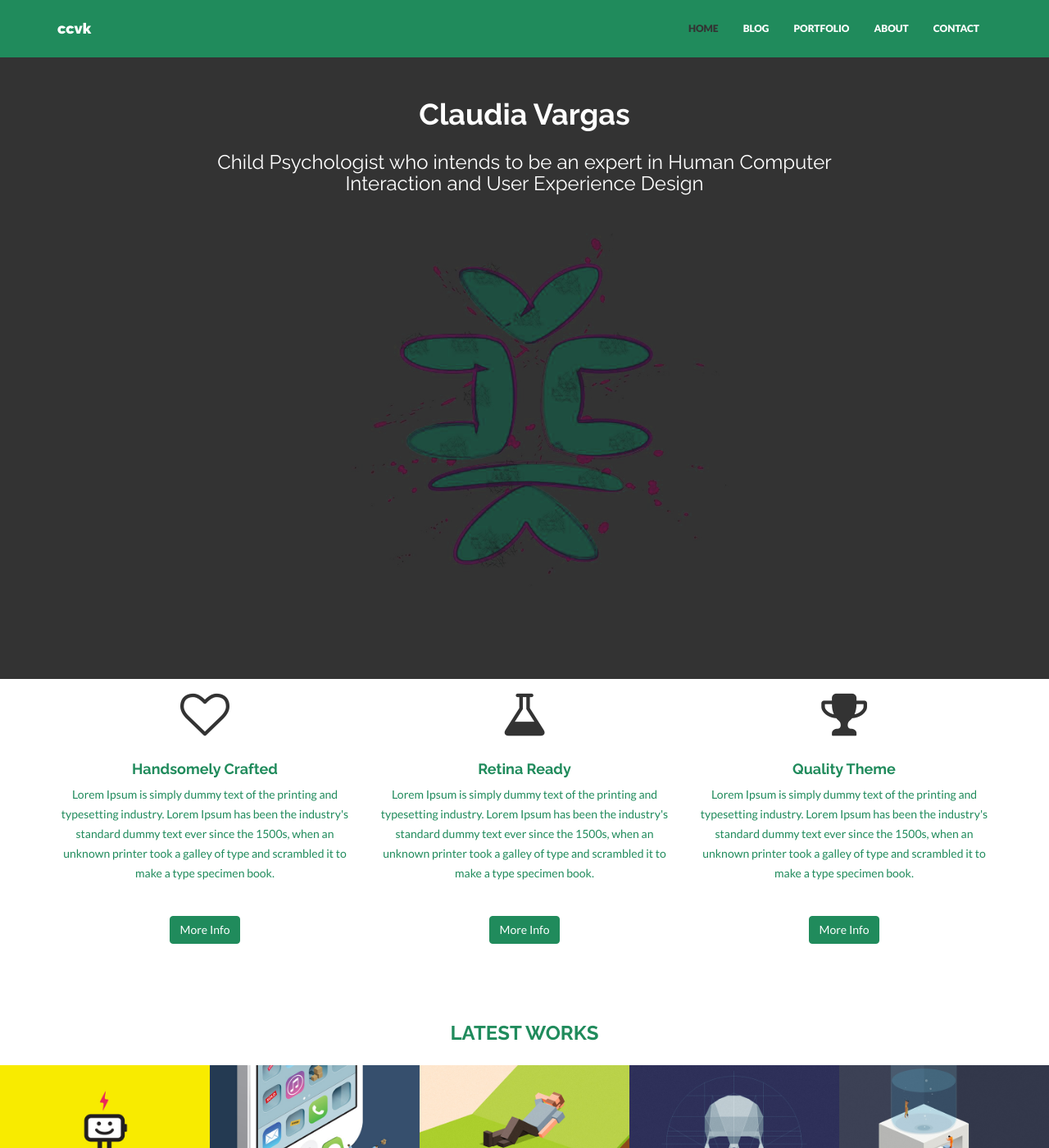
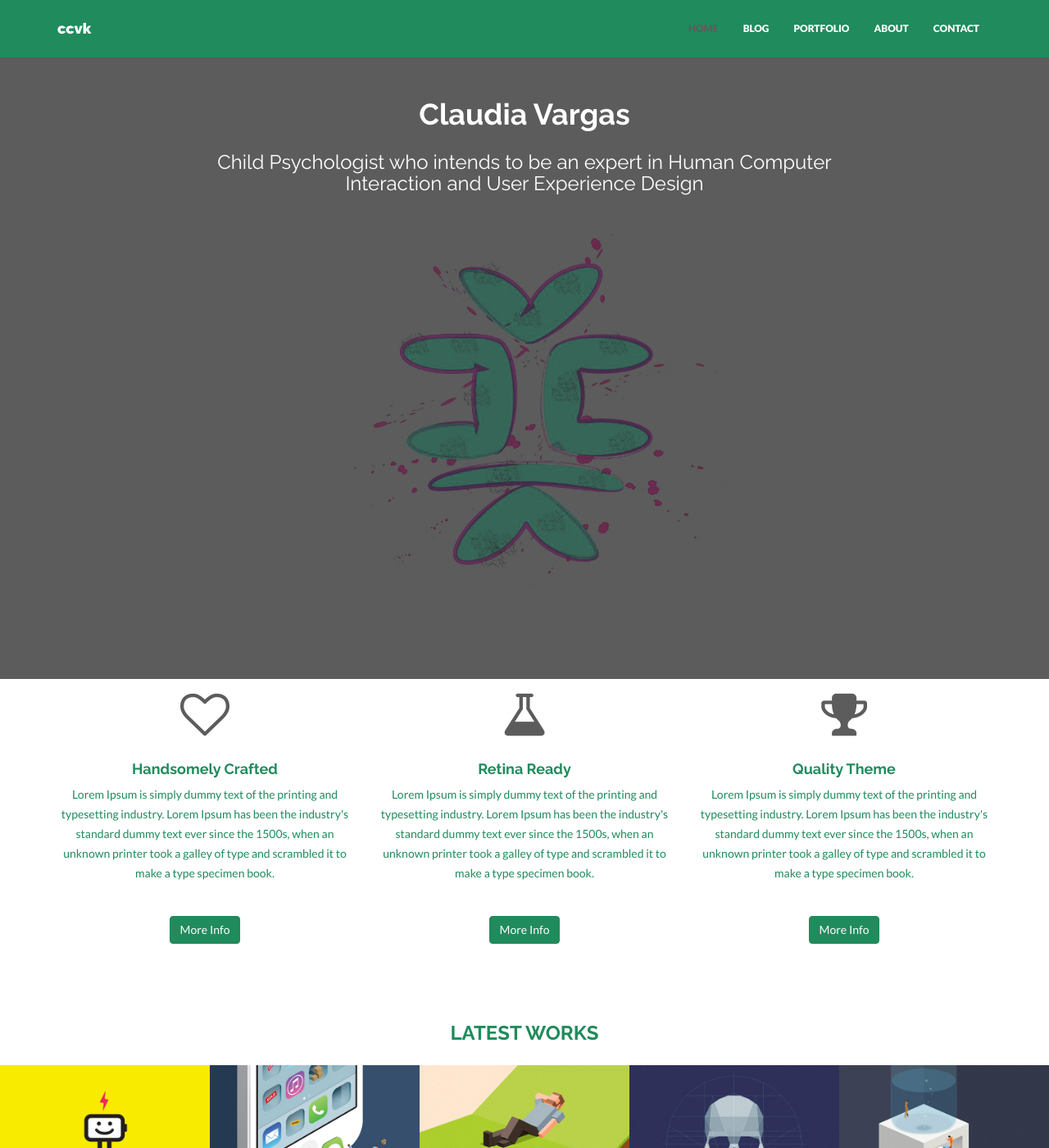
Before and after one commit to claucvk/claucvk.github.io, a Jekyll site: the page built from index.html, in a window 1280 px wide and 1400 px high. Shown: the whole window at 82% size. Built offline with Jekyll 4.4.1, drawn with Linux system fonts in a browser that asks for light colours; nearby versions of some CDN libraries.

Commit message:
cambios de fondo de pantalla hechos en config.yml

```diff
--- a/_config.yml
+++ b/_config.yml
@@ -13,7 +13,7 @@ permalink: /:categories/:title
 excerpt_separator: <!--more--> #use this in posts to define how long the excerpt of the post (that is shown on the Blog page) is
 
 colors:  #in hex code if not noted else
-  primary: "#333333" #"#F70031"
+  primary: "#5c5c5c" #"#F70031"
   primary_rgb: "0,179,254" #"247,0,49" #rgb of the primary. Needed in some places for the transparency effect.
   secondary: "#208b5c" #"#33004D"
   link: "#428bca"
```
